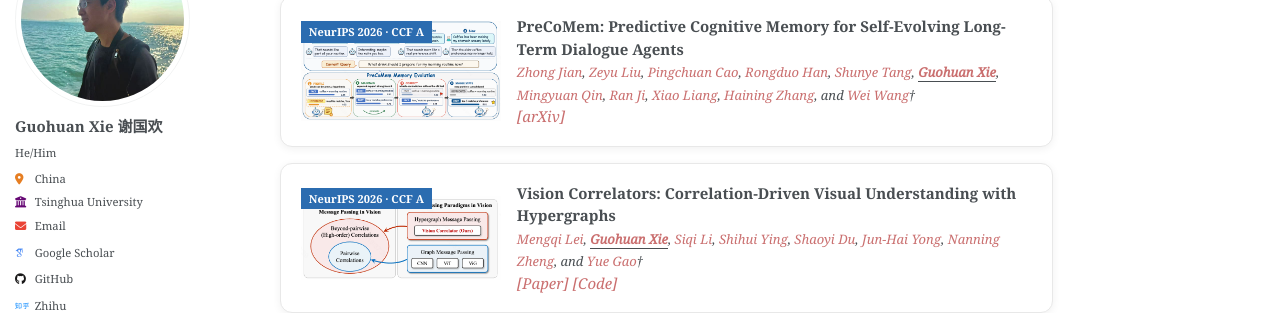
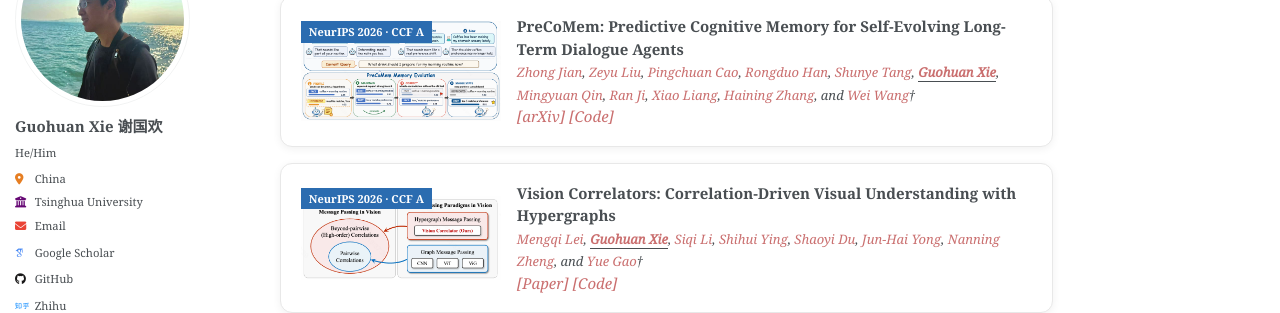
Before and after one commit to guohuan-xie/guohuan-xie.github.io, a Jekyll site: the page built from _pages/about.md, in a window 1280 px wide and 900 px high, scrolled down 1346 px. Shown: the part 154-467 px from the top of the window. Built offline with Jekyll 4.4.1, drawn with Linux system fonts in a browser that asks for light colours; some web fonts are replaced.

Commit message:
Add code link to PreCoMem publication for clarity

```diff
--- a/_includes/publications-list.html
+++ b/_includes/publications-list.html
@@ -39,7 +39,7 @@
             <a href="https://guohuan-xie.github.io/" target="_blank">Haining Zhang</a>, and
             <a href="https://guohuan-xie.github.io/" target="_blank">Wei Wang</a>&dagger;
         </i><br>
-        <a href="https://arxiv.org/abs/2610.29467"><em>[arXiv]</em></a>
+        <a href="https://arxiv.org/abs/2610.29467"><em>[arXiv]</em></a> <a href="https://github.com/ZhongWishing/PreCoMem"><em>[Code]</em></a>
     </div>
 </div>
 <div class="item-card">
```
